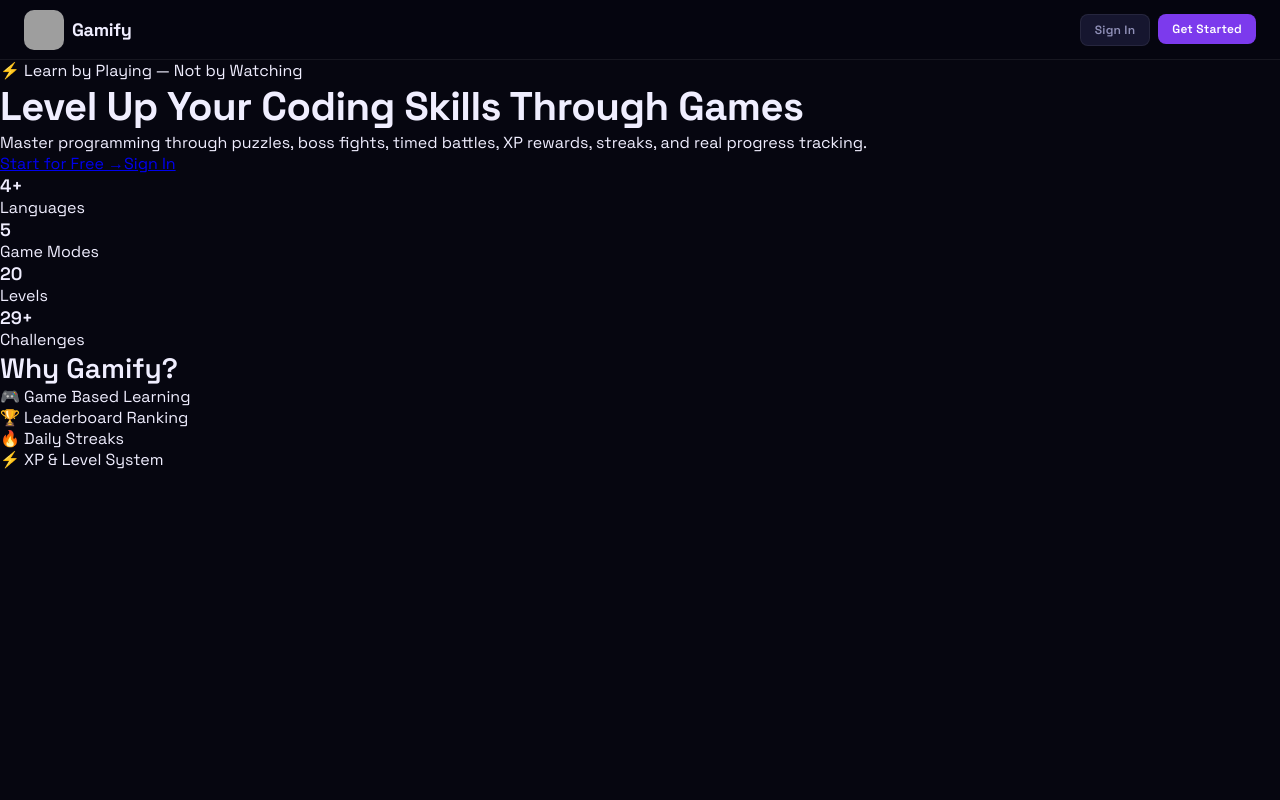
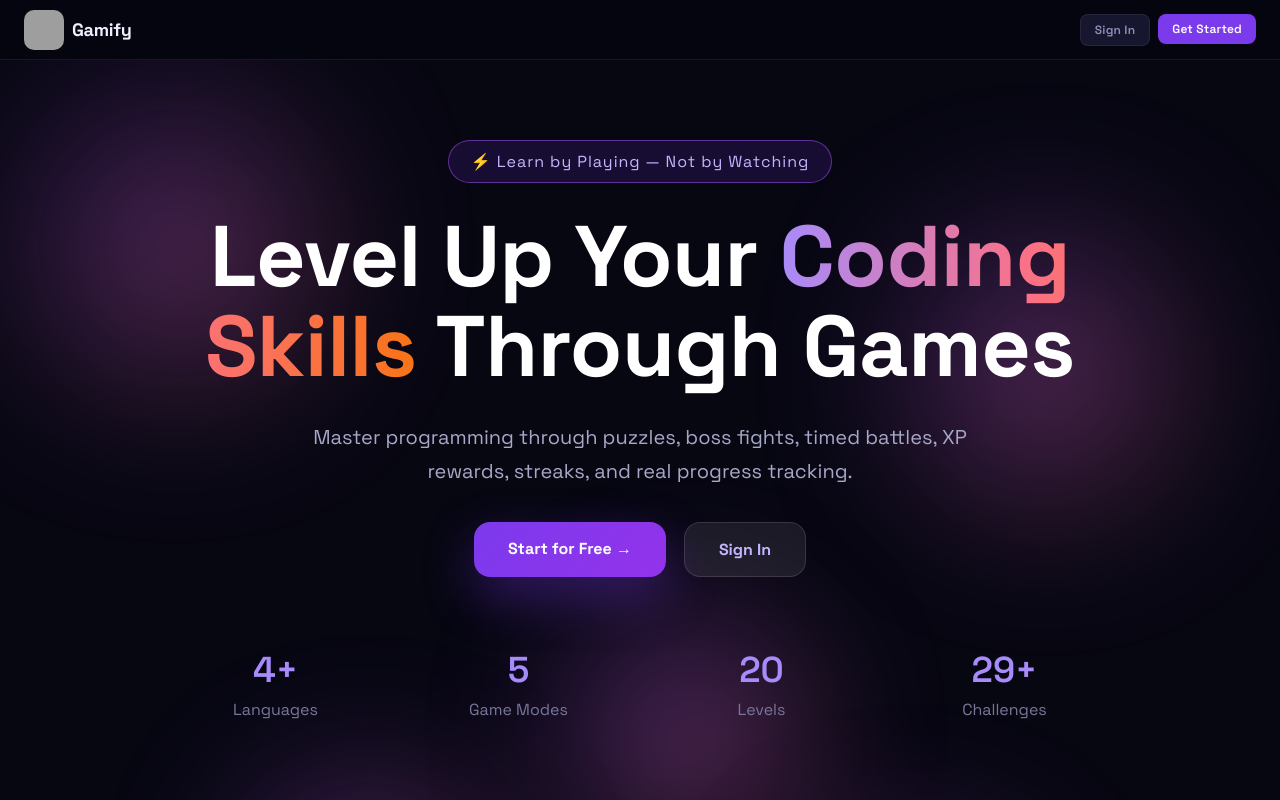
Before and after one commit to ashishsharma36058-oss/E-Learning-with-Gamification, a React (Vite) app: page / in a window 1280 px wide. Shown: the top 800 px of the page. Built offline with nearby package versions, Linux system fonts and the light colour scheme; grey boxes are pictures that could not be loaded.

Commit message:
Update index.css

```diff
--- a/src/index.css
+++ b/src/index.css
@@ -183,3 +183,231 @@ input::placeholder, textarea::placeholder { color: var(--text-3); }
 
 /* --- SCROLLBAR STYLED CONTAINERS --- */
 .scroll-y { overflow-y: auto; }
+.landing-page {
+  min-height: 100vh;
+  background: #070712;
+  color: white;
+  overflow: hidden;
+  position: relative;
+}
+
+.animated-bg span {
+  position: absolute;
+  width: 220px;
+  height: 220px;
+  background: linear-gradient(135deg, #7c3aed, #fb7185);
+  border-radius: 50%;
+  filter: blur(80px);
+  opacity: 0.45;
+  animation: float 12s infinite ease-in-out;
+}
+
+.animated-bg span:nth-child(1) {
+  top: 10%;
+  left: 5%;
+}
+
+.animated-bg span:nth-child(2) {
+  top: 20%;
+  right: 10%;
+  animation-delay: 2s;
+}
+
+.animated-bg span:nth-child(3) {
+  bottom: 15%;
+  left: 20%;
+  animation-delay: 4s;
+}
+
+.animated-bg span:nth-child(4) {
+  bottom: 10%;
+  right: 20%;
+  animation-delay: 6s;
+}
+
+.animated-bg span:nth-child(5) {
+  top: 50%;
+  left: 45%;
+  animation-delay: 8s;
+}
+
+@keyframes float {
+  0%, 100% {
+    transform: translateY(0) scale(1);
+  }
+  50% {
+    transform: translateY(-40px) scale(1.15);
+  }
+}
+
+.hero {
+  min-height: 90vh;
+  display: flex;
+  align-items: center;
+  justify-content: center;
+  padding: 80px 24px;
+  position: relative;
+  z-index: 2;
+  text-align: center;
+}
+
+.hero-content {
+  max-width: 950px;
+}
+
+.badge {
+  display: inline-block;
+  padding: 10px 22px;
+  border: 1px solid rgba(168, 85, 247, 0.5);
+  border-radius: 999px;
+  color: #c4b5fd;
+  background: rgba(124, 58, 237, 0.15);
+  margin-bottom: 28px;
+  letter-spacing: 1px;
+}
+
+.hero h1 {
+  font-size: clamp(42px, 8vw, 86px);
+  line-height: 1.05;
+  margin: 0;
+  font-weight: 900;
+}
+
+.hero h1 span {
+  background: linear-gradient(90deg, #a78bfa, #fb7185, #f97316);
+  -webkit-background-clip: text;
+  color: transparent;
+}
+
+.hero-text {
+  margin: 28px auto;
+  max-width: 680px;
+  font-size: 20px;
+  line-height: 1.7;
+  color: #a7a7c7;
+}
+
+.hero-buttons {
+  display: flex;
+  justify-content: center;
+  gap: 18px;
+  flex-wrap: wrap;
+  margin-top: 34px;
+}
+
+.primary-btn,
+.secondary-btn {
+  padding: 16px 34px;
+  border-radius: 16px;
+  text-decoration: none;
+  font-weight: 800;
+  transition: 0.3s;
+}
+
+.primary-btn {
+  background: linear-gradient(135deg, #7c3aed, #9333ea);
+  color: white;
+  box-shadow: 0 20px 50px rgba(124, 58, 237, 0.35);
+}
+
+.secondary-btn {
+  background: rgba(255, 255, 255, 0.08);
+  color: #c4b5fd;
+  border: 1px solid rgba(255, 255, 255, 0.12);
+}
+
+.primary-btn:hover,
+.secondary-btn:hover {
+  transform: translateY(-4px);
+}
+
+.stats {
+  margin-top: 70px;
+  display: grid;
+  grid-template-columns: repeat(4, 1fr);
+  gap: 22px;
+}
+
+.stats h3 {
+  font-size: 36px;
+  color: #a78bfa;
+  margin: 0;
+}
+
+.stats p {
+  color: #77779a;
+  margin: 6px 0 0;
+}
+
+.features {
+  position: relative;
+  z-index: 2;
+  padding: 80px 24px 120px;
+  max-width: 1100px;
+  margin: auto;
+  text-align: center;
+}
+
+.features h2 {
+  font-size: 42px;
+  margin-bottom: 35px;
+}
+
+.feature-grid {
+  display: grid;
+  grid-template-columns: repeat(4, 1fr);
+  gap: 22px;
+}
+
+.feature-card {
+  padding: 28px;
+  border-radius: 24px;
+  background: rgba(255, 255, 255, 0.07);
+  border: 1px solid rgba(255, 255, 255, 0.1);
+  font-weight: 800;
+  backdrop-filter: blur(14px);
+}
+
+/* Mobile Responsive */
+@media (max-width: 768px) {
+  .hero {
+    padding: 60px 18px;
+    min-height: auto;
+  }
+
+  .hero-text {
+    font-size: 16px;
+  }
+
+  .hero-buttons {
+    flex-direction: column;
+  }
+
+  .primary-btn,
+  .secondary-btn {
+    width: 100%;
+  }
+
+  .stats {
+    grid-template-columns: repeat(2, 1fr);
+    margin-top: 50px;
+  }
+
+  .feature-grid {
+    grid-template-columns: 1fr;
+  }
+
+  .features h2 {
+    font-size: 32px;
+  }
+}
+
+@media (max-width: 480px) {
+  .stats {
+    grid-template-columns: 1fr;
+  }
+
+  .badge {
+    font-size: 12px;
+  }
+}
```
